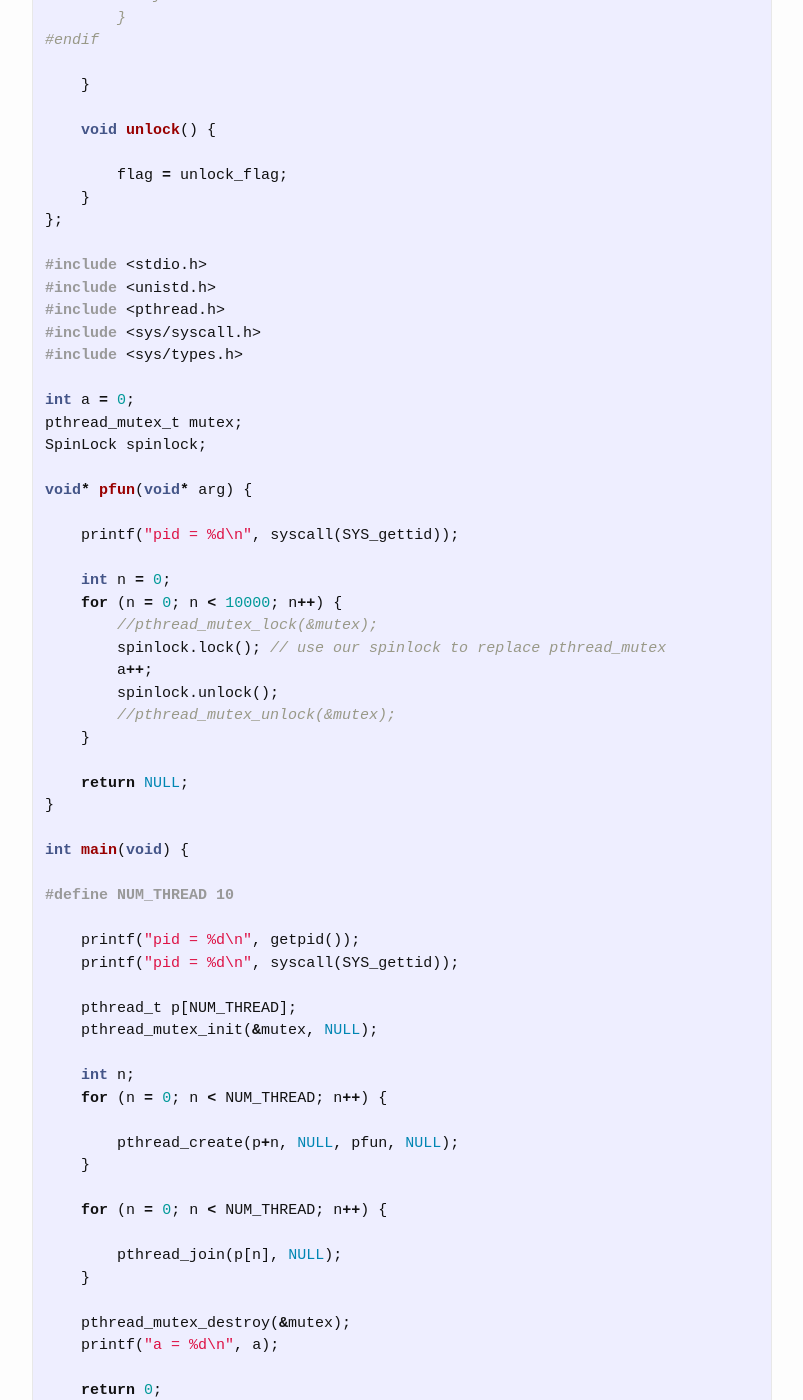
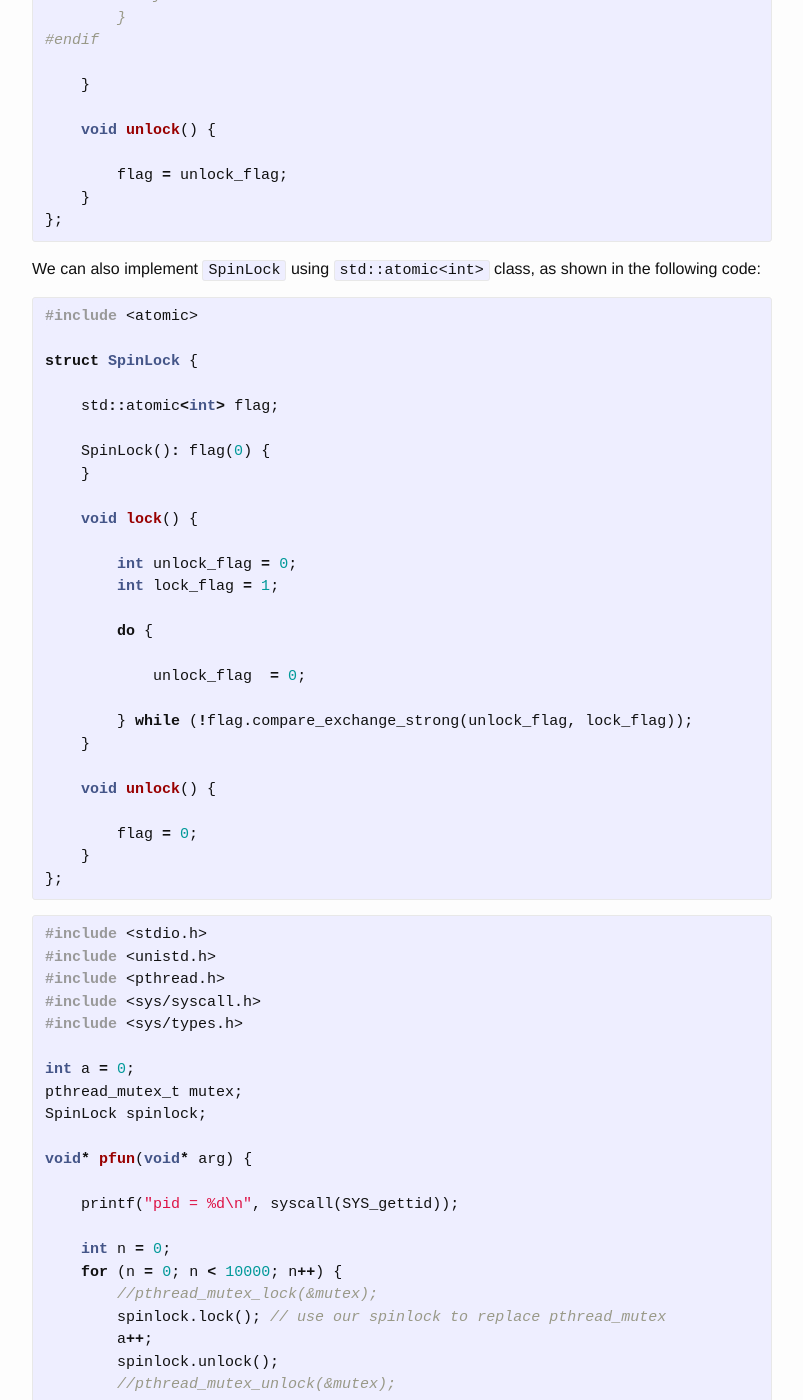
Before and after one commit to guoxiaoyong/guoxiaoyong.github.io, a Jekyll site: the page built from _posts/2016-07-26-how-do-locks-work.md, in a window 1280 px wide and 1400 px high, scrolled down 1820 px. Shown: the whole window, without its empty margins (238-1041 px from the left). Built offline with Jekyll 4.4.1, drawn with Linux system fonts in a browser that asks for light colours.

Commit message:
Update 2016-07-26-how-do-locks-work.md
add new implement of SpinLock using std::atomic<int>

```diff
--- a/_posts/2016-07-26-how-do-locks-work.md
+++ b/_posts/2016-07-26-how-do-locks-work.md
@@ -100,7 +100,41 @@ struct SpinLock {
         flag = unlock_flag;
     }
 };
+{% endhighlight %}
 
+We can also implement `SpinLock` using `std::atomic<int>` class, as shown
+in the following code:
+
+{% highlight c++ %}
+#include <atomic>
+
+struct SpinLock {
+
+    std::atomic<int> flag;
+
+    SpinLock(): flag(0) {
+    }
+
+    void lock() {
+
+        int unlock_flag = 0;
+        int lock_flag = 1;
+
+        do {
+
+            unlock_flag  = 0;
+
+        } while (!flag.compare_exchange_strong(unlock_flag, lock_flag));
+    }
+
+    void unlock() {
+
+        flag = 0;
+    }
+};
+{% endhighlight %}
+
+{% highlight c++ %}
 #include <stdio.h>
 #include <unistd.h>
 #include <pthread.h>
@@ -153,5 +187,4 @@ int main(void) {
 
     return 0;
 }
-
 {% endhighlight %}
```
